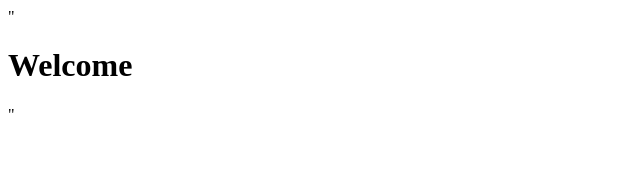
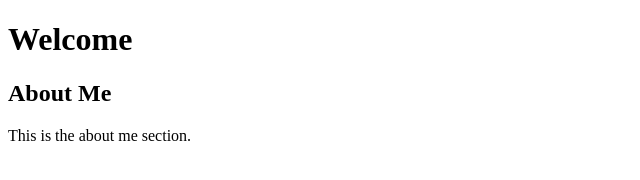
Before and after one commit to Anasmodawi/dev-portfolio, a plain HTML site: page index.html in a window 1280 px wide. Shown: the whole page, without its empty margins (0-640 px from the left). Drawn offline with Linux system fonts and the light colour scheme.

Commit message:
Add about me section

```diff
--- a/index.html
+++ b/index.html
@@ -1 +1 @@
-"<!DOCTYPE html><html><head><title>My Portfolio</title><link rel='stylesheet' href='style.css'></head><body><h1>Welcome</h1></body></html>"
+<!DOCTYPE html><html><head><title>My Portfolio</title><link rel='stylesheet' href='style.css'></head><body><h1>Welcome</h1><h2>About Me</h2><p>This is the about me section.</p></body></html>
```
